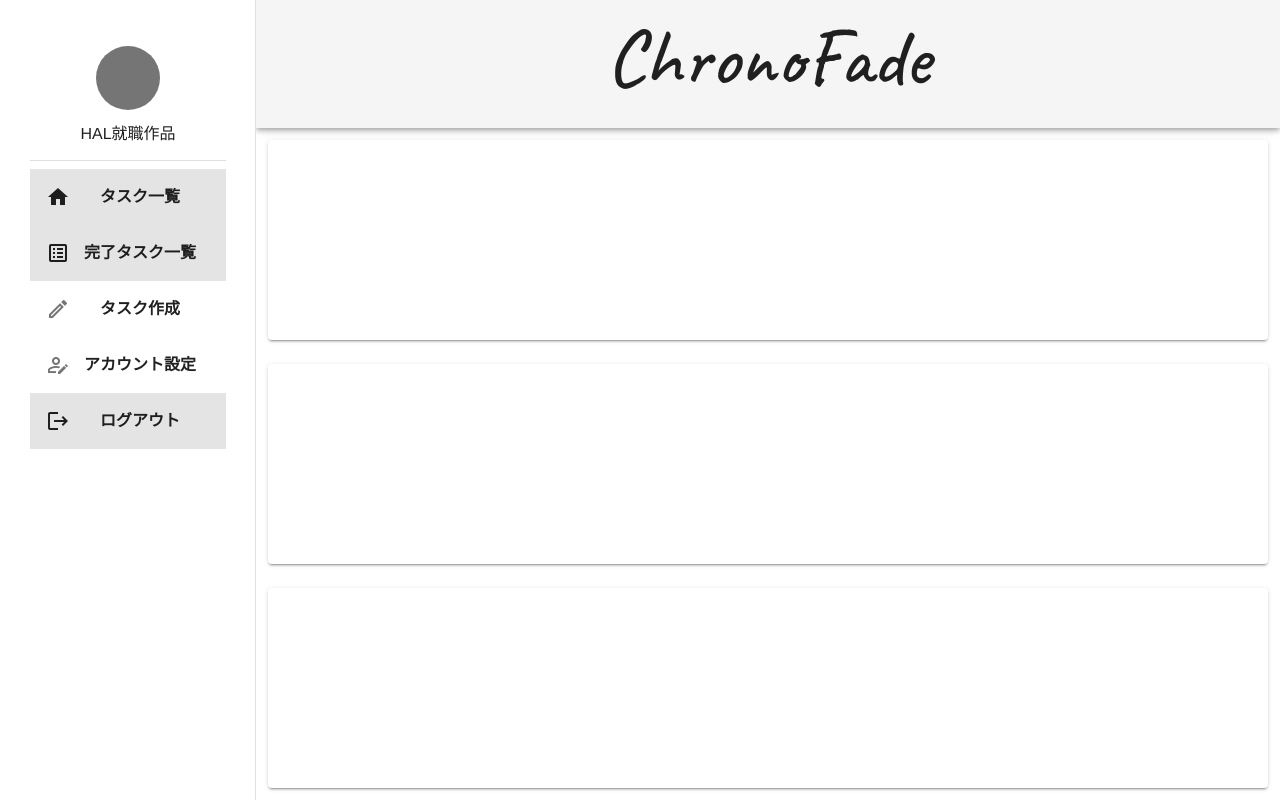
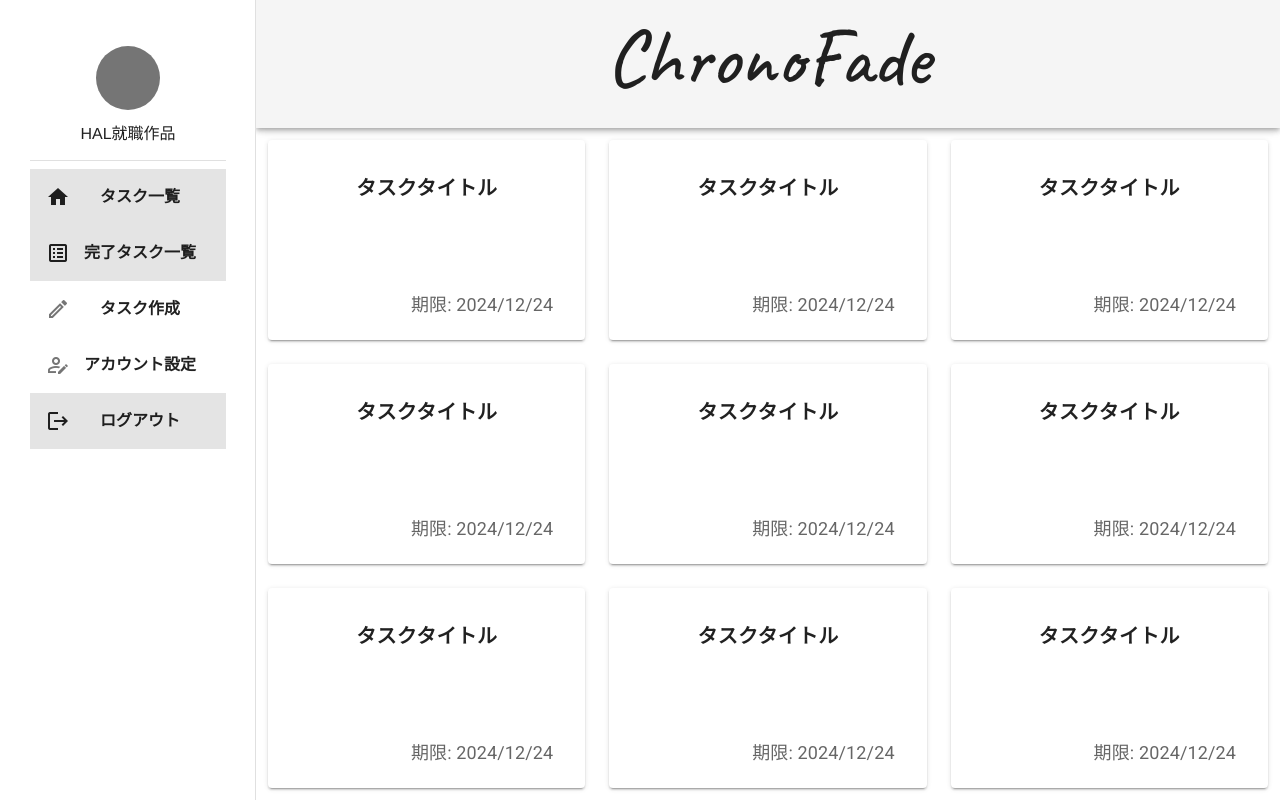
Before and after one commit to BASARA0826/chrono-fade, a Vue app: page / in a window 1280 px wide. Shown: the top 802 px of the page. Built offline with nearby package versions, Linux system fonts and the light colour scheme.

Commit message:
v-cardにタスクタイトルと期限を表示

```diff
--- a/src/views/TaskView.vue
+++ b/src/views/TaskView.vue
@@ -9,9 +9,14 @@
     <v-main>
       <v-container>
         <v-row>
-          <v-col v-for="n in 24" :key="n" cols="12">
+          <v-col v-for="n in 24" :key="n" cols="4">
             <router-link :to="{ path: '/taskDetail', query: { task_id: n } }">
-              <v-card height="200"></v-card>
+              <v-card height="200" class="pa-4 card-container">
+                <v-card-title class="task-title"> タスクタイトル </v-card-title>
+                <v-card-subtitle class="task-deadline">
+                  期限: 2024/12/24
+                </v-card-subtitle>
+              </v-card>
             </router-link>
           </v-col>
         </v-row>
@@ -34,4 +39,40 @@ export default {
   font-size: 80px !important;
   width: 100%;
 }
+
+/* タスクタイトル */
+.task-title {
+  font-weight: bold;
+  font-size: 20px;
+  margin-bottom: 24px;
+  padding-bottom: 0;
+  display: -webkit-box;
+  -webkit-line-clamp: 3; /* 最大3行まで表示 */
+  -webkit-box-orient: vertical;
+  overflow: hidden;
+  text-overflow: ellipsis;
+}
+
+/* タスク期限 */
+.task-deadline {
+  color: grey;
+  font-size: 18px;
+  position: absolute;
+  bottom: 8px;
+  right: 16px;
+}
+
+/* カードコンテナ */
+.card-container {
+  position: relative;
+  overflow: hidden;
+}
+
+/* 下線を消去 */
+.v-application a {
+  text-decoration: none !important;
+}
+.v-card-subtitle {
+  text-decoration: none !important;
+}
 </style>
```
